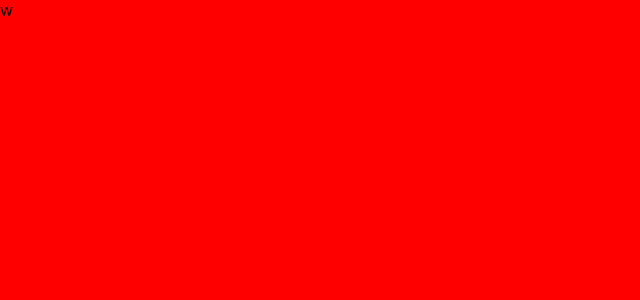
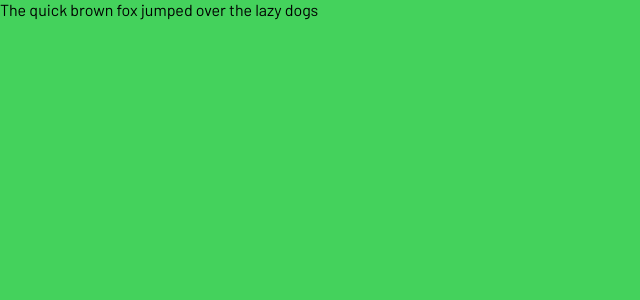
Before and after one commit to Denno31/spin-bet-frontend, a Next.js app: page / in a window 1280 px wide. Shown: the top 300 px of the page, without its empty margins (0-640 px from the left). Built offline with nearby package versions, Linux system fonts and the light colour scheme.

Commit message:
added fonts

```diff
--- /dev/null
+++ b/components/Navbar/Navbar.tsx
@@ -0,0 +1,3 @@
+export const Navbar = () => {
+    return <div>Navbar</div>;
+};
--- a/pages/index.tsx
+++ b/pages/index.tsx
@@ -2,14 +2,14 @@
 import { Layout } from '../components/Layout/Layout';
 
 const Container = styled.div`
-    background-color: red;
+    background-color: ${(props) => props.theme.color.spinGreen};
     height: 100vh;
 `;
 
 export default function Home() {
     return (
         <Layout title="home">
-            <Container>w</Container>
+            <Container>The quick brown fox jumped over the lazy dogs</Container>
         </Layout>
     );
 }
--- a/styles/globals.css
+++ b/styles/globals.css
@@ -1,9 +1,9 @@
+@import url('https://fonts.googleapis.com/css2?family=Barlow:wght@100;200;300;400;500;600;700;800;900&display=swap');
 html,
 body {
   padding: 0;
   margin: 0;
-  font-family: -apple-system, BlinkMacSystemFont, Segoe UI, Roboto, Oxygen,
-    Ubuntu, Cantarell, Fira Sans, Droid Sans, Helvetica Neue, sans-serif;
+  font-family: 'Barlow', sans-serif;
 }
 
 a {
@@ -14,13 +14,3 @@
 * {
   box-sizing: border-box;
 }
-
-@media (prefers-color-scheme: dark) {
-  html {
-    color-scheme: dark;
-  }
-  body {
-    color: white;
-    background: black;
-  }
-}
```
